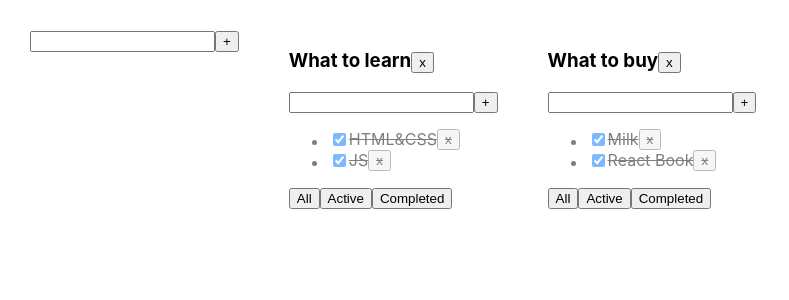
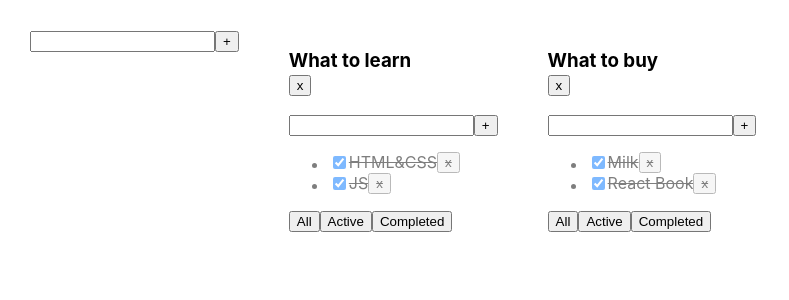
Before and after one commit to natasha17-spec/ToDoList, a React (Create React App) app: page / in a window 1280 px wide. Shown: the top 300 px of the page, without its empty margins (0-789 px from the left). Built offline with nearby package versions, Linux system fonts and the light colour scheme.

Commit message:
6 lesson - edit title todo

```diff
--- a/src/App.tsx
+++ b/src/App.tsx
@@ -86,22 +86,40 @@ function App() {
         setTasks({...tasks});
     }
 
-    function addTodolist(title:string) {
-        let todolist:TodolistType ={
-            id:v1(),
-            filter:"all",
+    function addTodolist(title: string) {
+        let todolist: TodolistType = {
+            id: v1(),
+            filter: "all",
             title: title
         }
-        setTodolists([todolist,...todolists])
+        setTodolists([todolist, ...todolists])
         setTasks({
             ...tasks,
-            [todolist.id]:[]
+            [todolist.id]: []
         })
+    }
+
+    function changeTaskTitle(id: string, title: string, todolistId: string) {
+        let copyTasks = tasks[todolistId]
+        let task = copyTasks.find(t => t.id === id)
+        if (task) {
+            task.title = title
+            setTasks({...tasks, copyTasks})
+        }
+    }
+
+    function changeTitleTodo(title: string, todolistId: string) {
+        let copyTodo = todolists;
+        let changeTitle = copyTodo.find(t => t.id === todolistId)
+        if (changeTitle) {
+            changeTitle.title = title;
+            setTodolists([...todolists])
+        }
     }
 
     return (
         <div className="App">
-            <AddNewItemForm addItem={addTodolist} />
+            <AddNewItemForm addItem={addTodolist}/>
             {
                 todolists.map(tl => {
                     let allTodolistTasks = tasks[tl.id];
@@ -125,6 +143,8 @@ function App() {
                         changeTaskStatus={changeStatus}
                         filter={tl.filter}
                         removeTodolist={removeTodolist}
+                        changeTaskTitle={changeTaskTitle}
+                        changeTitleTodo={changeTitleTodo}
                     />
                 })
             }
--- a/src/EditableSpan.tsx
+++ b/src/EditableSpan.tsx
@@ -2,28 +2,30 @@ import React from "react";
 
 type EditableSpanPropsType = {
     title: string
+    onChange:(title:string)=>void
 }
 
 export function EditableSpan(props: EditableSpanPropsType) {
     const [editMode, setEditMode] = React.useState(false)
     const [title, setTitle] = React.useState('')
 
-    const acivateEditMode = () => {
+    const activateEditMode = () => {
         setEditMode(true)
         setTitle(props.title)
     }
     const disableEditMode = () => {
         setEditMode(false)
+        props.onChange(title)
     }
 
-    const onChangehandler=(e:any)=>{
+    const onChangeHandler=(e:any)=>{
         setTitle(e.currentTarget.value)
     }
     return <div>
         {!editMode
-            ? <span onDoubleClick={acivateEditMode}>{props.title}</span>
+            ? <span onDoubleClick={activateEditMode}>{props.title}</span>
             : <input value={title}
-                     onChange={onChangehandler}
+                     onChange={onChangeHandler}
                      onBlur={disableEditMode} autoFocus/>
         }
     </div>
--- a/src/Todolist.tsx
+++ b/src/Todolist.tsx
@@ -16,8 +16,10 @@ type PropsType = {
     removeTask: (taskId: string, todolistId: string) => void
     changeFilter: (value: FilterValuesType, todolistId: string) => void
     addTask: (title: string, todolistId: string) => void
+    changeTaskTitle: (id: string,title: string,todolistId: string) => void
     changeTaskStatus: (id: string, isDone: boolean, todolistId: string) => void
     removeTodolist: (id: string) => void
+    changeTitleTodo:(title:string, todolistId:string)=>void
     filter: FilterValuesType
 }
 
@@ -31,8 +33,15 @@ export function Todolist(props: PropsType) {
     const addTask = (title: string) => {
         props.addTask(title, props.id)
     }
+
+    function  onChangeTitleTodo (title:string){
+        props.changeTitleTodo(title, props.id)
+
+    }
+
+
     return <div>
-        <h3> {props.title}
+        <h3> <EditableSpan title={props.title} onChange={onChangeTitleTodo}/>
             <button onClick={removeTodolist}>x</button>
         </h3>
         <AddNewItemForm addItem={addTask}/>
@@ -44,11 +53,14 @@ export function Todolist(props: PropsType) {
                         let newIsDoneValue = e.currentTarget.checked;
                         props.changeTaskStatus(t.id, newIsDoneValue, props.id);
                     }
+                    const onChangeTitleHandler = (newValue:string) => {
+                        props.changeTaskTitle(t.id, newValue, props.id);
+                    }
 
                     return <li key={t.id} className={t.isDone ? "is-done" : ""}>
                         <div style={{display:'flex'}}>
                             <input type="checkbox" onChange={onChangeHandler} checked={t.isDone}/>
-                            <EditableSpan title={t.title}/>
+                            <EditableSpan title={t.title} onChange={onChangeTitleHandler}/>
                             <button onClick={onClickHandler}>x</button>
                         </div>
                     </li>
```
